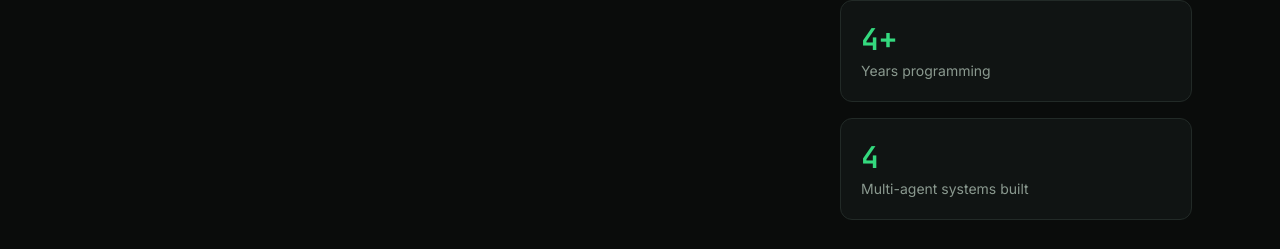
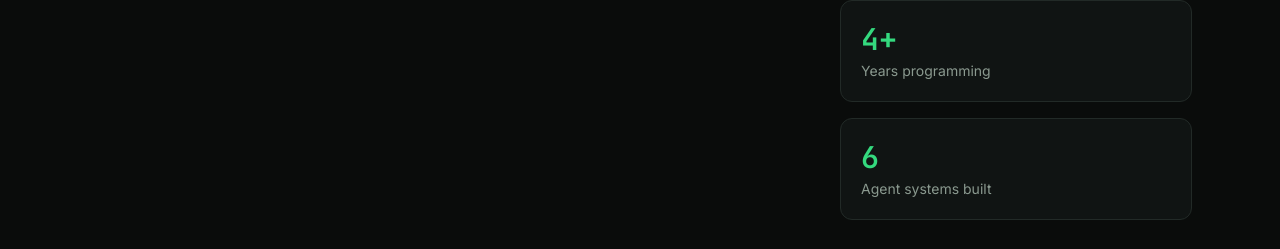
Before and after one commit to Valedicode/portfolio-website, a Next.js app in the folder frontend/: page / in a window 1280 px wide. Shown: the part 1560-1809 px from the top of the page. Built offline with nearby package versions, Linux system fonts and the light colour scheme; no server answers.

Commit message:
(fix): count single- and multi-agent projects in the about stat

```diff
--- a/frontend/components/agent-demo/planner.ts
+++ b/frontend/components/agent-demo/planner.ts
@@ -16,9 +16,9 @@ import type { QueryPlan, SortMode } from "./types";
 const TAG_ALIASES: Record<string, string> = {
   "multi-agent": "multi-agent",
   multiagent: "multi-agent",
-  agent: "multi-agent",
-  agents: "multi-agent",
-  agentic: "multi-agent",
+  agent: "agent",
+  agents: "agent",
+  agentic: "agent",
   llm: "llm",
   llms: "llm",
   gpt: "llm",
@@ -106,6 +106,8 @@ export function plan(rawQuery: string): QueryPlan {
     const canonical = TAG_ALIASES[word];
     if (canonical) {
       tags.add(canonical);
+      // A plain "agent" question covers single- and multi-agent projects alike.
+      if (canonical === "agent") tags.add("multi-agent");
     } else if (!STOP_WORDS.has(word) && word.length > 1) {
       keywords.push(word);
     }
--- a/frontend/lib/knowledge.ts
+++ b/frontend/lib/knowledge.ts
@@ -48,8 +48,11 @@ export const STATS: { label: string; value: string }[] = [
   { label: "Projects built", value: String(PROJECTS.length) },
   ...cv.stats,
   {
-    label: "Multi-agent systems built",
-    value: String(PROJECTS.filter((p) => p.tags.includes("multi-agent")).length),
+    // Single-agent (tag "agent") and multi-agent projects both count.
+    label: "Agent systems built",
+    value: String(
+      PROJECTS.filter((p) => p.tags.includes("agent") || p.tags.includes("multi-agent")).length
+    ),
   },
 ];
 
```
